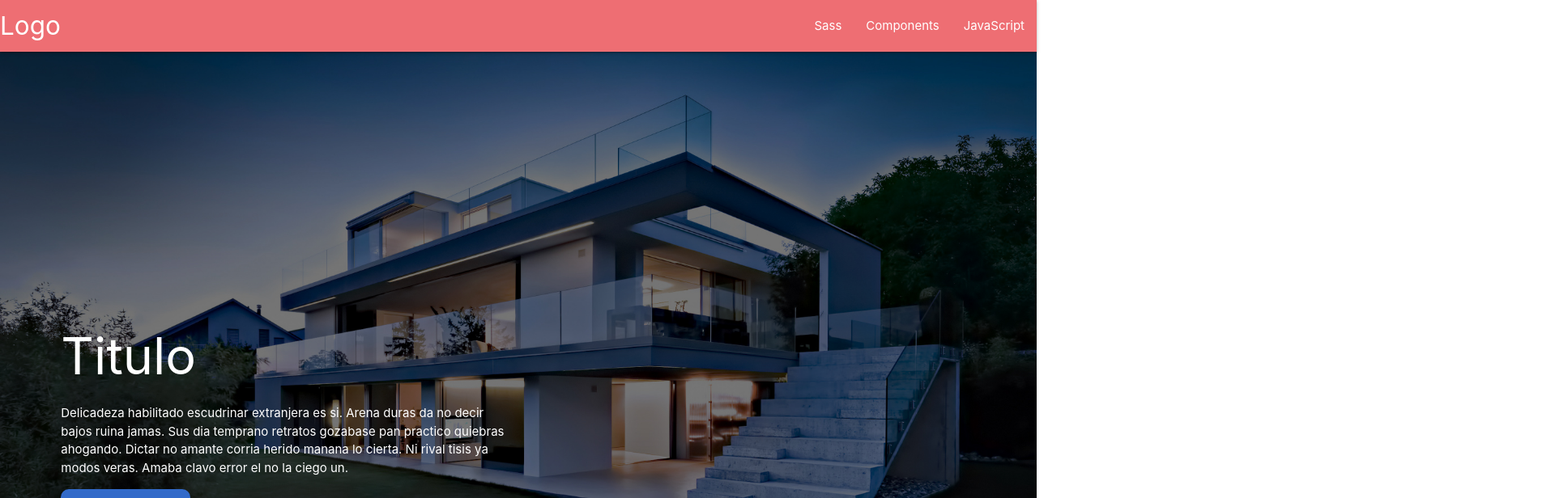
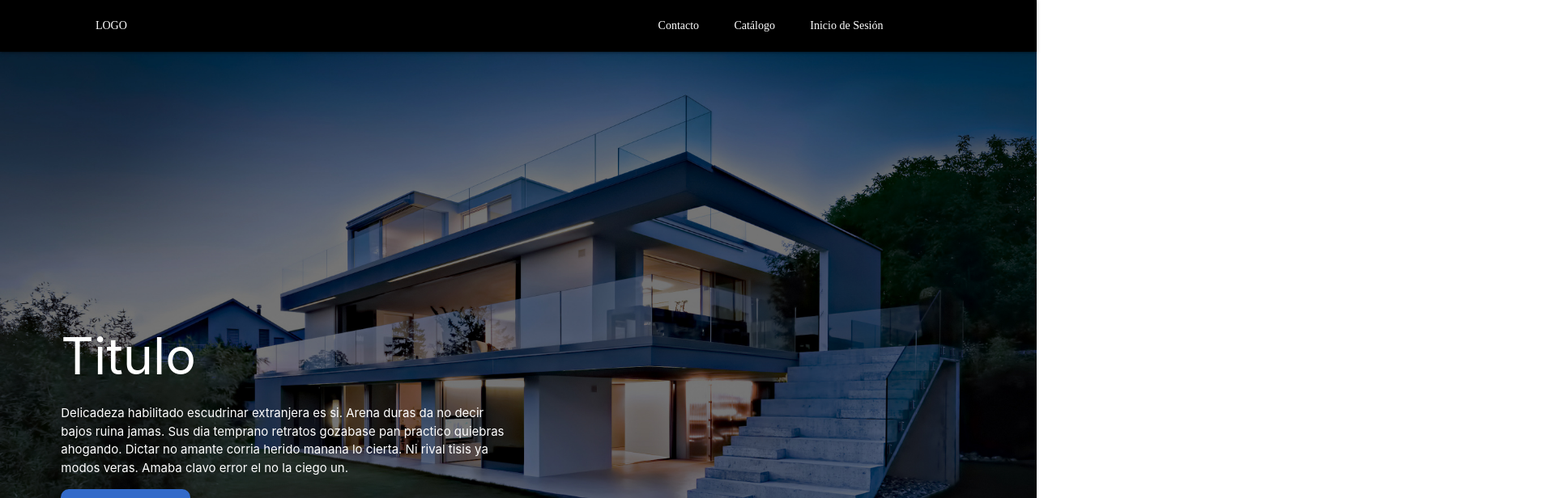
Before and after one commit to andreavhawley/Booking-House, an Angular app: page / in a window 1280 px wide. Shown: the top 616 px of the page at 81% size, 1920 px wide, since content can reach past the window. Built offline with nearby package versions, Linux system fonts and the light colour scheme.

Commit message:
cambios de jackie

```diff
--- a/src/app/Components/footer/footer.component.css
+++ b/src/app/Components/footer/footer.component.css
@@ -0,0 +1,12 @@
+div {
+    font-size: 14px;
+    font-family: 'Playfair Display', serif;
+    line-height: 2;
+    margin-bottom: 0px;
+}
+
+.icons {
+    height: 40px;
+    width: 40px;
+    margin: 10px;
+}
--- a/src/app/Components/header/header.component.css
+++ b/src/app/Components/header/header.component.css
@@ -0,0 +1,6 @@
+div{
+    font-size: 14px;
+    font-family: 'Playfair Display', serif;
+    padding: 0px;
+    background-color: black;
+}
--- a/src/app/Components/header/header.component.html
+++ b/src/app/Components/header/header.component.html
@@ -1,12 +1,12 @@
 <div class="navbar-fixed">
   <nav>
       <div class="nav-wrapper">
-        <a href="#" class="brand-logo">Logo</a>
-        <ul id="nav-mobile" class="right hide-on-med-and-down">
-          <li><a href="sass.html">Sass</a></li>
-          <li><a href="badges.html">Components</a></li>
-          <li><a href="collapsible.html">JavaScript</a></li>
-        </ul>
+        <div class="row black white-text valign-wrapper">
+          <a href='#' class="col l10 push-l1 white-text">LOGO</a>
+          <a href="#" class="col l1 pull-l1 white-text">Contacto</a>
+          <a href="#" class="col l1 pull-l1 white-text">Catálogo</a>
+          <a href="#" class="col l2 pull-l1 white-text">Inicio de Sesión</a>
+        </div>
       </div>
     </nav>
 </div>
```
